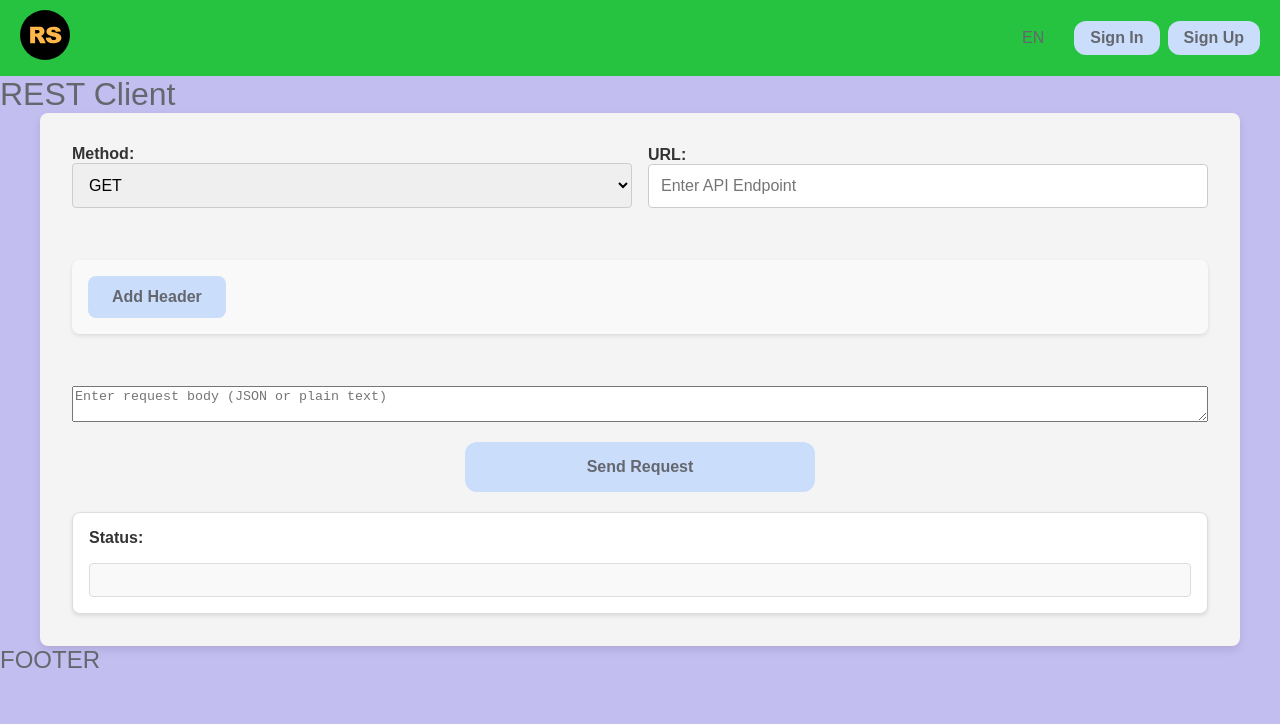
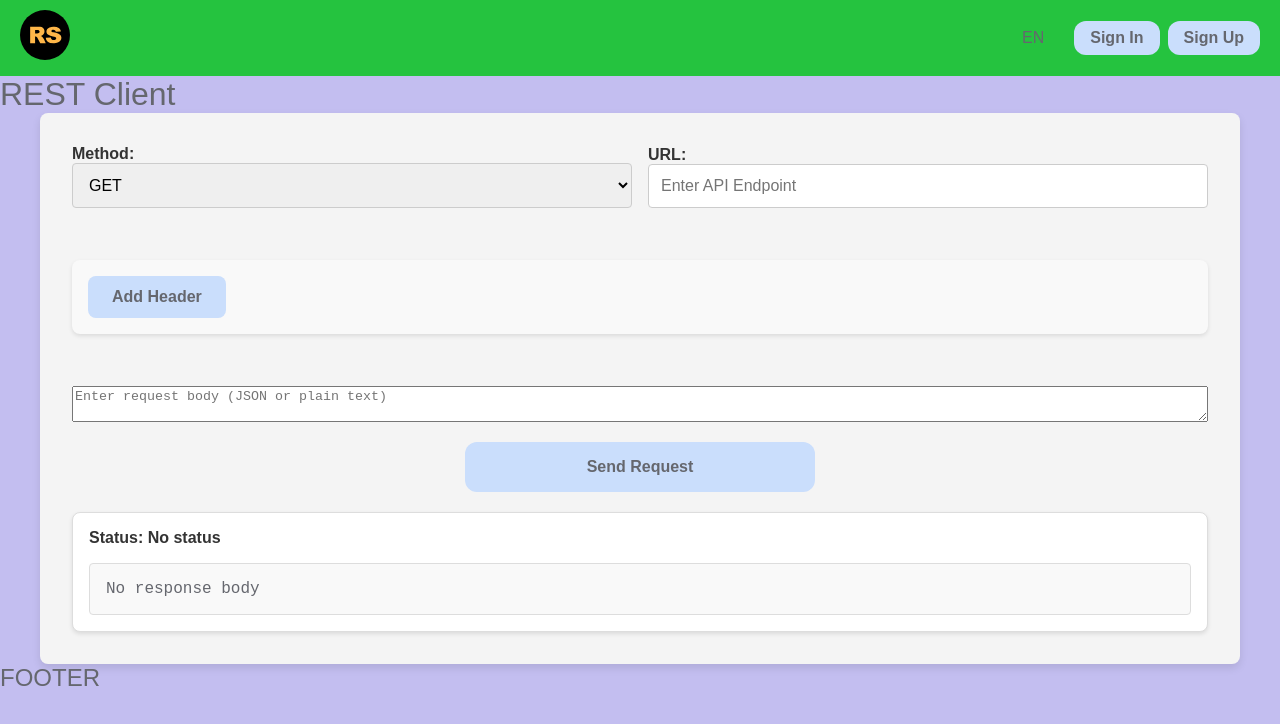
Before and after one commit to lustrochka/Graphiql-app, a Next.js app: page /restclient in a window 1280 px wide. Shown: the top 724 px of the page. Built offline with nearby package versions, Linux system fonts and the light colour scheme.

Commit message:
feat: implement RestClient context

```diff
--- /dev/null
+++ b/src/components/RestClient/RestClientContext.tsx
@@ -0,0 +1,64 @@
+import React, { createContext, useContext, useState } from "react";
+import { Header } from "./components/HeadersEditor";
+import useHttpRequest from "./useHttpRequest";
+
+interface RestClientContextType {
+  method: string;
+  setMethod: (method: string) => void;
+  url: string;
+  setUrl: (url: string) => void;
+  headers: Header[];
+  setHeaders: (headers: Header[]) => void;
+  body: string;
+  setBody: (body: string) => void;
+  statusCode: number | null;
+  responseBody: string;
+  sendRequest: () => Promise<void>;
+}
+
+const RestClientContext = createContext<RestClientContextType | null>(null);
+
+export const RestClientProvider: React.FC<{ children: React.ReactNode }> = ({
+  children,
+}) => {
+  const [method, setMethod] = useState<string>("GET");
+  const [url, setUrl] = useState<string>("");
+  const [headers, setHeaders] = useState<Header[]>([]);
+  const [body, setBody] = useState<string>("");
+
+  const {
+    statusCode,
+    responseBody,
+    sendRequest: makeRequest,
+  } = useHttpRequest();
+
+  const sendRequest = () => makeRequest(method, url, headers, body);
+
+  return (
+    <RestClientContext.Provider
+      value={{
+        method,
+        setMethod,
+        url,
+        setUrl,
+        headers,
+        setHeaders,
+        body,
+        setBody,
+        statusCode,
+        responseBody,
+        sendRequest,
+      }}
+    >
+      {children}
+    </RestClientContext.Provider>
+  );
+};
+
+export const useRestClient = () => {
+  const context = useContext(RestClientContext);
+  if (!context) {
+    throw new Error("useRestClient must be used within a RestClientProvider");
+  }
+  return context;
+};
--- a/src/components/RestClient/RestClientUI.tsx
+++ b/src/components/RestClient/RestClientUI.tsx
@@ -1,27 +1,13 @@
 import React, { useEffect, useState } from "react";
-import styles from "./components/page.module.css";
+import styles from "./RestClientUI.module.css";
 import MethodSelector from "./components/MethodSelector";
 import UrlInput from "./components/UrlInput";
 import HeadersEditor from "./components/HeadersEditor";
 import BodyEditor from "./components/BodyEditor";
 import ResponseSection from "./components/ResponseSection";
-import { useRestClientLogic } from "./RestClientLogic";
+import { RestClientProvider, useRestClient } from "./RestClientContext";
 
 const RestClientUI: React.FC = () => {
-  const {
-    method,
-    setMethod,
-    url,
-    setUrl,
-    headers,
-    setHeaders,
-    body,
-    setBody,
-    statusCode,
-    responseBody,
-    sendRequest,
-  } = useRestClientLogic();
-
   const [isClient, setIsClient] = useState(false);
 
   useEffect(() => {
@@ -33,23 +19,33 @@ const RestClientUI: React.FC = () => {
   }
 
   return (
+    <RestClientProvider>
+      <RestClientContent />
+    </RestClientProvider>
+  );
+};
+
+const RestClientContent: React.FC = () => {
+  const { sendRequest } = useRestClient();
+
+  return (
     <div className={styles.container}>
       <div className={styles.apiRequestConfig}>
         <div className={`${styles.methodSelector} ${styles.inputContainer}`}>
           <label htmlFor="method">Method:</label>
-          <MethodSelector method={method} setMethod={setMethod} />
+          <MethodSelector />
         </div>
         <div className={`${styles.urlInput} ${styles.inputContainer}`}>
           <label htmlFor="url">URL:</label>
-          <UrlInput url={url} setUrl={setUrl} />
+          <UrlInput />
         </div>
       </div>
-      <HeadersEditor headers={headers} setHeaders={setHeaders} />
-      <BodyEditor body={body} setBody={setBody} />
+      <HeadersEditor />
+      <BodyEditor />
       <button className={styles.sendRequestButton} onClick={sendRequest}>
         Send Request
       </button>
-      <ResponseSection statusCode={statusCode} responseBody={responseBody} />
+      <ResponseSection />
     </div>
   );
 };
--- a/src/components/RestClient/components/BodyEditor.tsx
+++ b/src/components/RestClient/components/BodyEditor.tsx
@@ -1,16 +1,15 @@
 import React from "react";
+import { useRestClient } from "../RestClientContext";
 
-interface BodyEditorProps {
-  body: string;
-  setBody: (body: string) => void;
-}
-
-const BodyEditor: React.FC<BodyEditorProps> = ({ body, setBody }) => (
+const BodyEditor: React.FC = () => {
+  const { body, setBody } = useRestClient();
+  return (
     <textarea
       value={body}
       onChange={(e) => setBody(e.target.value)}
       placeholder="Enter request body (JSON or plain text)"
     />
   );
+};
 
 export default BodyEditor;
--- a/src/components/RestClient/components/HeadersEditor.tsx
+++ b/src/components/RestClient/components/HeadersEditor.tsx
@@ -1,20 +1,10 @@
 import React from "react";
 import styles from "./HeadersEditor.module.css";
+import { useRestClient } from "../RestClientContext";
 
-export interface Header {
-  key: string;
-  value: string;
-}
+const HeadersEditor: React.FC = () => {
+  const { headers, setHeaders } = useRestClient();
 
-interface HeadersEditorProps {
-  headers: Header[];
-  setHeaders: (headers: Header[]) => void;
-}
-
-const HeadersEditor: React.FC<HeadersEditorProps> = ({
-  headers,
-  setHeaders,
-}) => {
   const addHeader = () => {
     setHeaders([...headers, { key: "", value: "" }]);
   };
--- a/src/components/RestClient/components/MethodSelector.tsx
+++ b/src/components/RestClient/components/MethodSelector.tsx
@@ -1,14 +1,10 @@
 import React from "react";
+import { useRestClient } from "../RestClientContext";
 
-interface MethodSelectorProps {
-  method: string;
-  setMethod: (method: string) => void;
-}
+const MethodSelector: React.FC = () => {
+  const { method, setMethod } = useRestClient();
 
-const MethodSelector: React.FC<MethodSelectorProps> = ({
-  method,
-  setMethod,
-}) => (
+  return (
     <select value={method} onChange={(e) => setMethod(e.target.value)}>
       {["GET", "POST", "PUT", "DELETE", "PATCH"].map((method) => (
         <option key={method} value={method}>
@@ -17,5 +13,6 @@ const MethodSelector: React.FC<MethodSelectorProps> = ({
       ))}
     </select>
   );
+};
 
 export default MethodSelector;
--- a/src/components/RestClient/components/ResponseSection.tsx
+++ b/src/components/RestClient/components/ResponseSection.tsx
@@ -1,22 +1,17 @@
 import React from "react";
 import styles from "./ResponseSection.module.css";
+import { useRestClient } from "../RestClientContext";
 
-interface ResponseSectionProps {
-  statusCode: number | null;
-  responseBody: string;
-}
+const ResponseSection: React.FC = () => {
+  const { statusCode, responseBody } = useRestClient();
 
-const ResponseSection: React.FC<ResponseSectionProps> = ({
-  statusCode,
-  responseBody,
-}) => {
   return (
     <div className={styles.response_section}>
       <div className={styles.response_status}>
-        Status: {statusCode !== null ? statusCode : ""}
+        Status: {statusCode !== null ? statusCode : "No status"}
       </div>
       <div className={styles.response_body}>
-        <pre>{responseBody}</pre>
+        <pre>{responseBody ? responseBody : "No response body"}</pre>
       </div>
     </div>
   );
--- a/src/components/RestClient/components/UrlInput.tsx
+++ b/src/components/RestClient/components/UrlInput.tsx
@@ -1,11 +1,10 @@
 import React from "react";
+import { useRestClient } from "../RestClientContext";
 
-interface UrlInputProps {
-  url: string;
-  setUrl: (url: string) => void;
-}
+const UrlInput: React.FC = () => {
+  const { url, setUrl } = useRestClient();
 
-const UrlInput: React.FC<UrlInputProps> = ({ url, setUrl }) => (
+  return (
     <input
       type="text"
       value={url}
@@ -13,5 +12,6 @@ const UrlInput: React.FC<UrlInputProps> = ({ url, setUrl }) => (
       placeholder="Enter API Endpoint"
     />
   );
+};
 
 export default UrlInput;
--- a/src/components/RestClient/RestClientLogic.tsx
+++ b/src/components/RestClient/useHttpRequest.ts
@@ -1,5 +1,20 @@
 import { useState } from "react";
-import { Header } from "./HeadersEditor";
+import { Header } from "./components/HeadersEditor";
+
+interface UseHttpRequestResult {
+  statusCode: number | null;
+  responseBody: string;
+  sendRequest: (
+    method: string,
+    url: string,
+    headers: Header[],
+    body: string,
+  ) => Promise<void>;
+}
+
+const useHttpRequest = (): UseHttpRequestResult => {
+  const [statusCode, setStatusCode] = useState<number | null>(null);
+  const [responseBody, setResponseBody] = useState<string>("");
 
   const isValidUrl = (url: string): boolean => {
     try {
@@ -18,15 +33,12 @@ const isValidHeader = (header: Header): boolean => {
     return isValid;
   };
 
-export const useRestClientLogic = () => {
-  const [method, setMethod] = useState<string>("GET");
-  const [url, setUrl] = useState<string>("");
-  const [headers, setHeaders] = useState<Header[]>([]);
-  const [body, setBody] = useState<string>("");
-  const [statusCode, setStatusCode] = useState<number | null>(null);
-  const [responseBody, setResponseBody] = useState<string>("");
-
-  const sendRequest = async () => {
+  const sendRequest = async (
+    method: string,
+    url: string,
+    headers: Header[],
+    body: string,
+  ) => {
     console.group("HTTP Request");
     console.log("%cStarting request...", "color: green; font-weight: bold;");
 
@@ -87,46 +99,40 @@ export const useRestClientLogic = () => {
       );
       setStatusCode(response.status);
 
+      let formattedResponseBody = "";
       try {
         const json = JSON.parse(text);
+        formattedResponseBody = JSON.stringify(json, null, 2);
         console.log(
           "%cResponse is JSON, parsed successfully.",
           "color: green;",
         );
-        setResponseBody(JSON.stringify(json, null, 2));
       } catch {
+        formattedResponseBody = text;
         console.log(
           "%cResponse is not JSON, returning raw text.",
           "color: orange;",
         );
-        setResponseBody(text);
       }
+      setResponseBody(formattedResponseBody);
+      console.log("%cResponse Body:", "color: blue;", formattedResponseBody);
     } catch (error) {
+      const errorMessage = `Error: ${
+        error instanceof Error ? error.message : "Unknown error"
+      }`;
+      setStatusCode(500);
+      setResponseBody(errorMessage);
       console.error(
         "%cRequest failed with error:",
         "color: red; font-weight: bold;",
-        error,
-      );
-      setStatusCode(500);
-      setResponseBody(
-        `Error: ${error instanceof Error ? error.message : "Unknown error"}`,
+        errorMessage,
       );
     }
 
     console.groupEnd();
   };
 
-  return {
-    method,
-    setMethod,
-    url,
-    setUrl,
-    headers,
-    setHeaders,
-    body,
-    setBody,
-    statusCode,
-    responseBody,
-    sendRequest,
+  return { statusCode, responseBody, sendRequest };
 };
-};
+
+export default useHttpRequest;
```
Also changed, not shown: src/components/RestClient/RestClient.tsx (deleted, +0 -104 lines), src/components/RestClient/RestClient.css (deleted), src/components/RestClient/RestClientUI.module.css (renamed from src/components/RestClient/components/page.module.css). Lines whose indentation alone changed are shown as unchanged.
